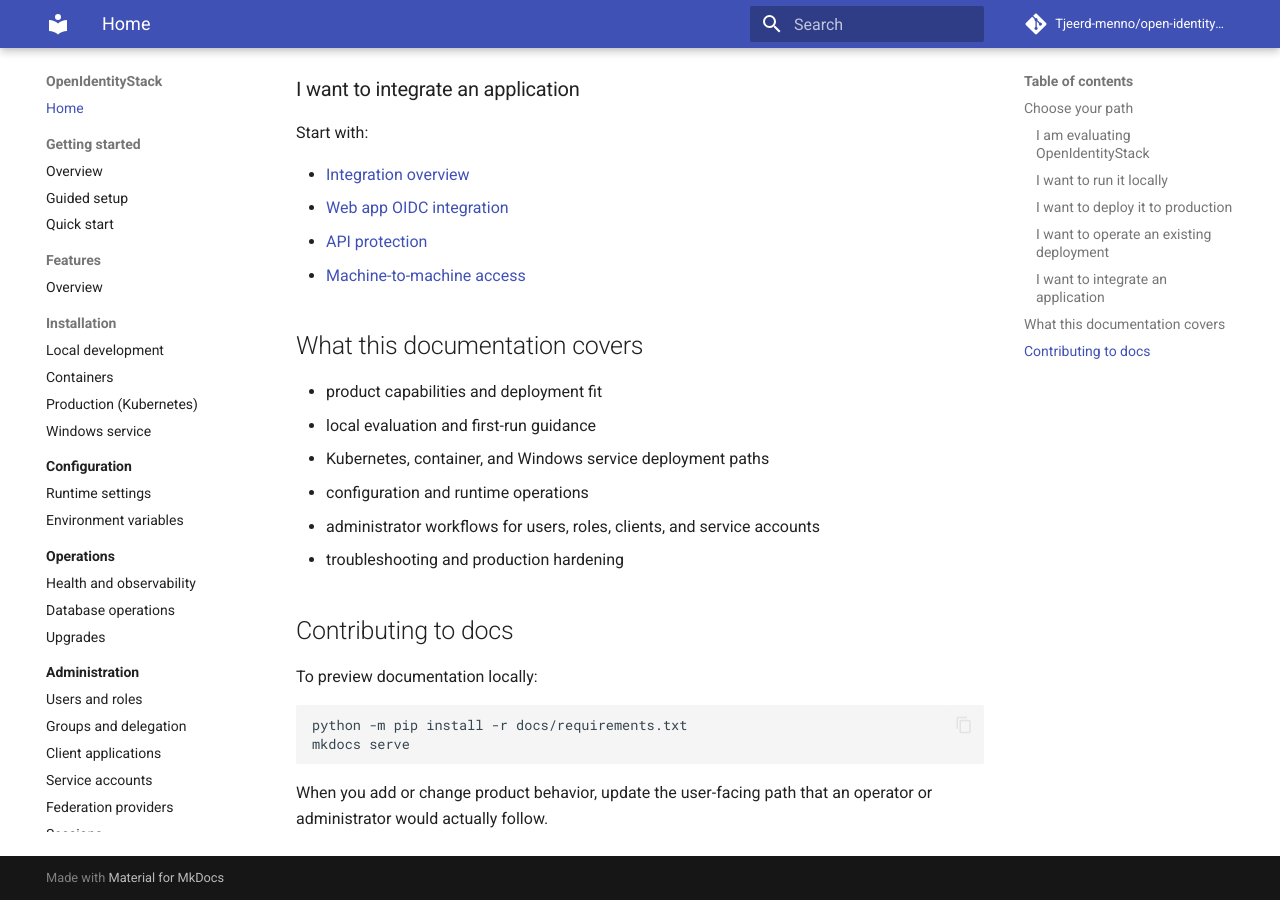
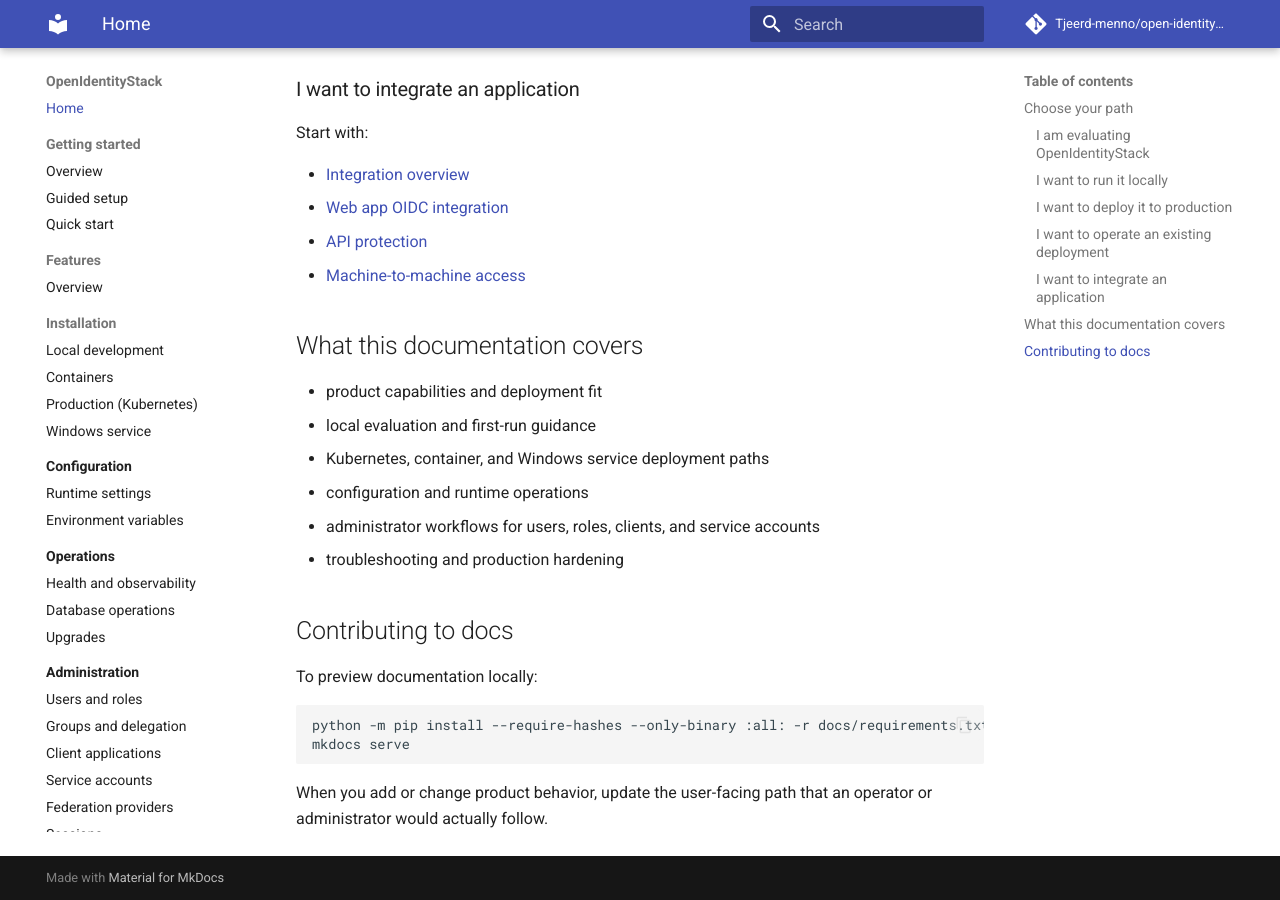
Before and after one commit to Tjeerd-menno/open-identity-stack, an MkDocs documentation site: the page built from docs/index.md, in a window 1280 px wide and 900 px high, scrolled down 1449 px. Built offline with MkDocs 1.6.1 and Material for MkDocs 9.7.7, drawn with Linux system fonts in a browser that asks for light colours; comment, search, counter and statistics services are not loaded.

Commit message:
Document secure docs dependency install

````diff
--- a/docs/index.md
+++ b/docs/index.md
@@ -71,7 +71,7 @@ Start with:
 To preview documentation locally:
 
 ```bash
-python -m pip install -r docs/requirements.txt
+python -m pip install --require-hashes --only-binary :all: -r docs/requirements.txt
 mkdocs serve
 ```
 
````
